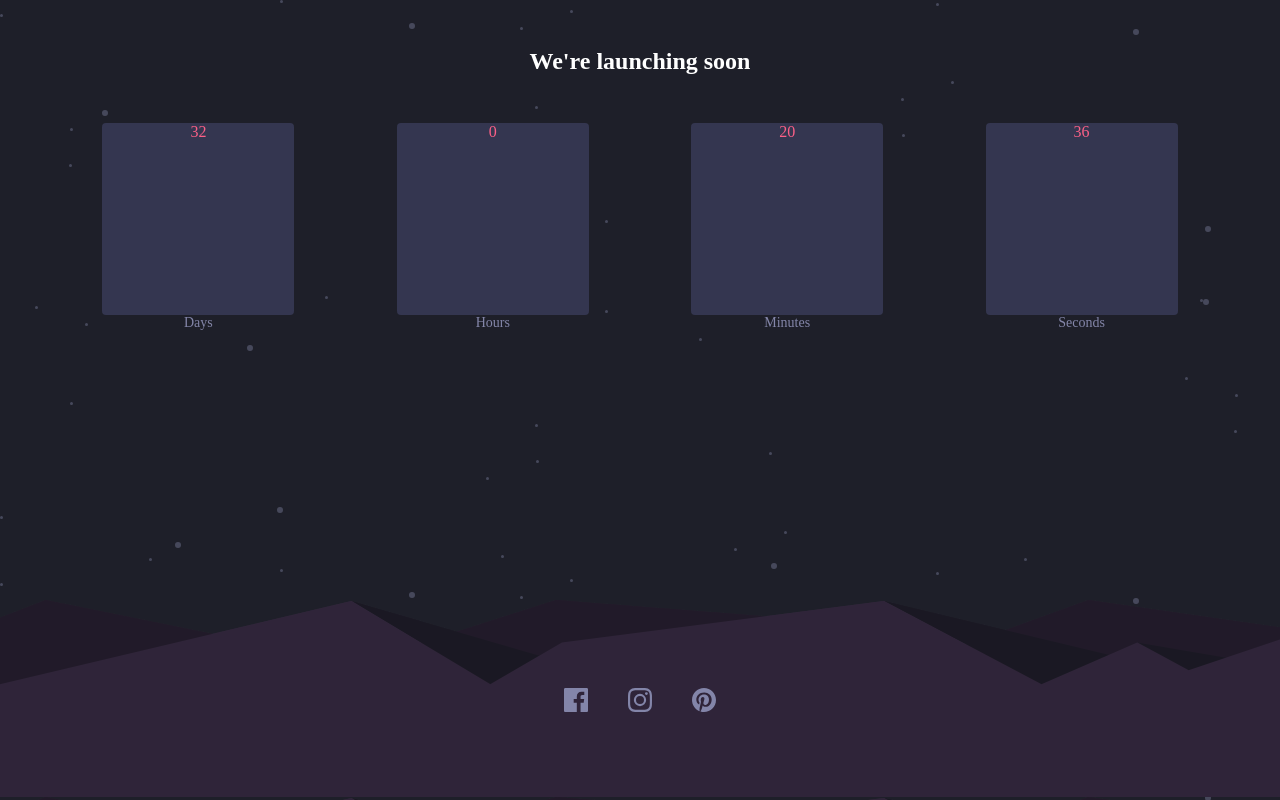
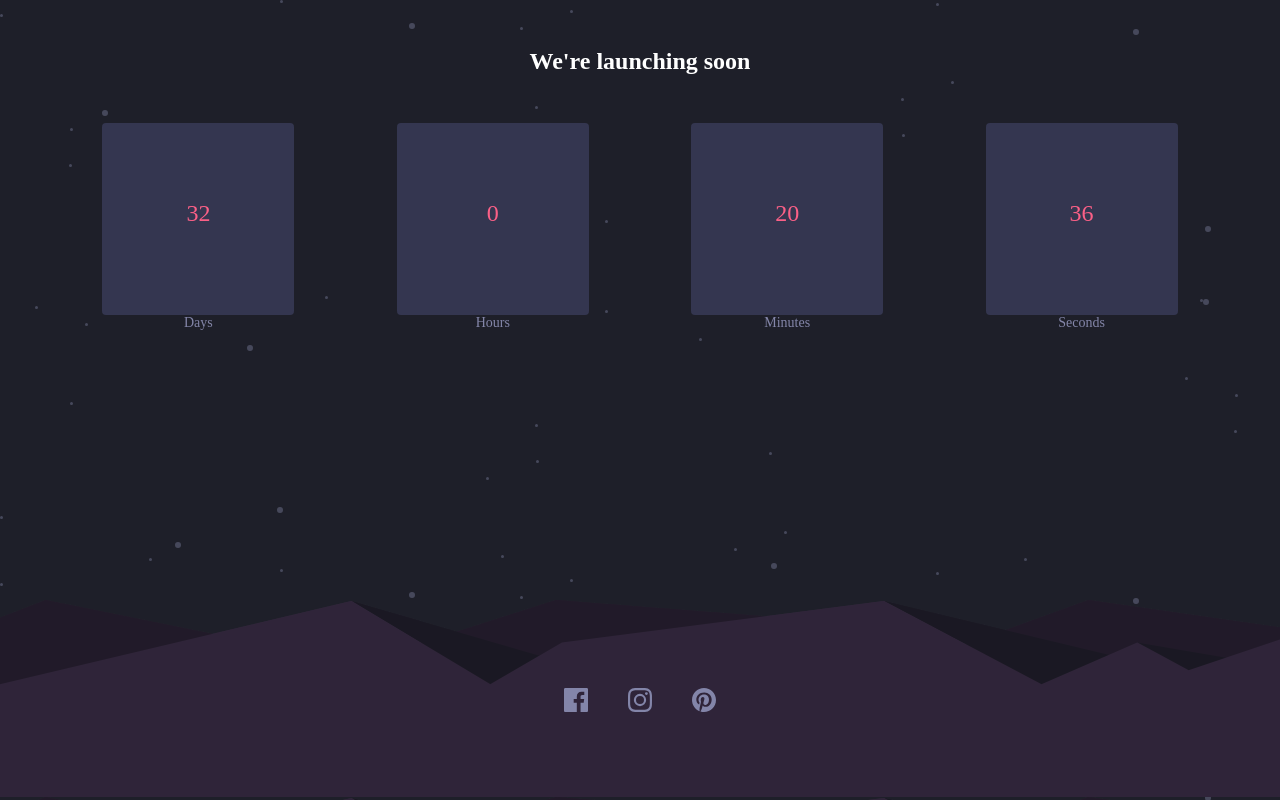
Before and after one commit to collerhatguy/countdown-app, a React (Create React App) app: page / in a window 1280 px wide. Built offline with nearby package versions, Linux system fonts and the light colour scheme; the HTML template or start-up script is replaced by a standard one.

Commit message:
added more styling

```diff
--- a/src/styles/styles.css
+++ b/src/styles/styles.css
@@ -28,11 +28,14 @@ h2 {
 }
 
 .time-box {
-  height: 15vw;
+  height: 9vw;
   width: 15vw;
   border-radius: 4px;
   background-color: #343650;
   color: #fb6087;
+  text-align: center;
+  padding-top: 6vw;
+  font-size: 24px;
 }
 
 .time-box::after {
--- a/src/styles/styles.scss
+++ b/src/styles/styles.scss
@@ -43,11 +43,14 @@ h2 {
 
 }
 .time-box {
-    height: 15vw;
+    height: 9vw;
     width: 15vw;
     border-radius: 4px;
     background-color: $blue-100;
     color: $soft-red;
+    text-align: center;
+    padding-top: 6vw;
+    font-size: $font-size + 10px;
     &::after {
         width: 100%;
         height: 50%;
```
Also changed, not shown: 1 other file (tests, documents, lock files or other folders).
